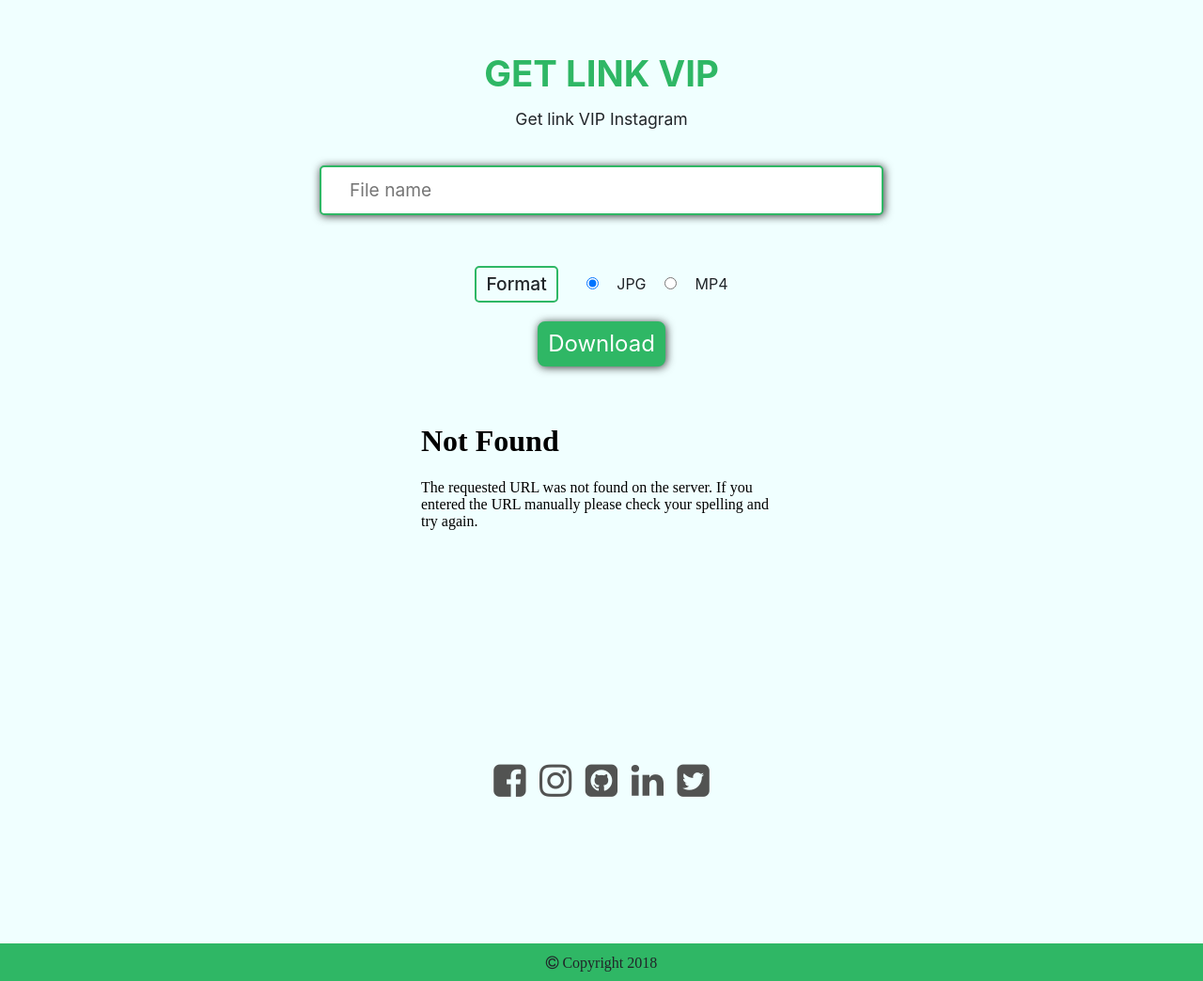
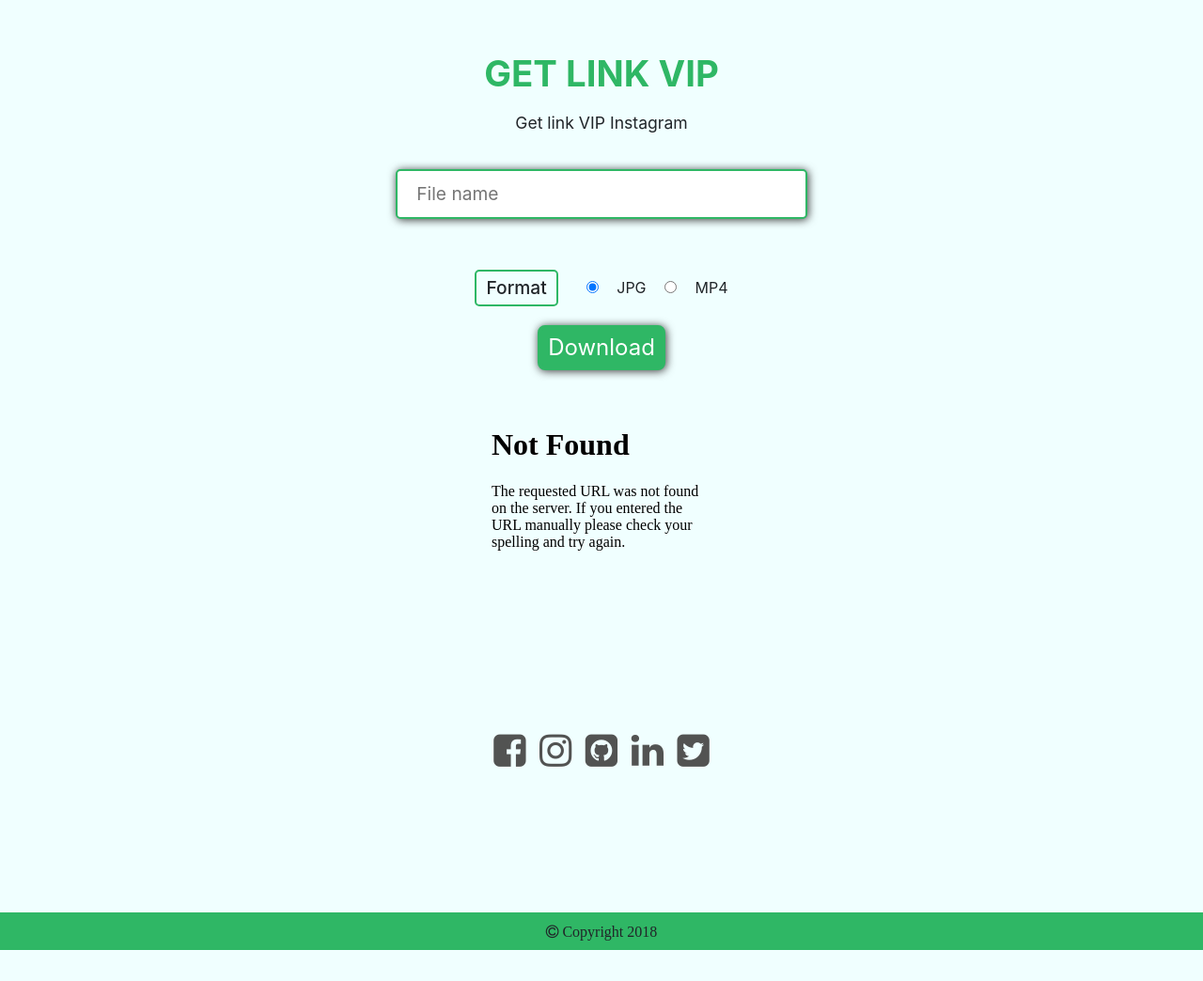
Before and after one commit to HungDzzz/GETLINK-INSTAGRAM, a Flask app: page /download in a window 1280 px wide. Shown: the whole page at 94% size. After the commit the page ends 1011 px from the top, so only its background shows below. Run offline with Flask 2, Linux system fonts and the light colour scheme; some libraries are stand-ins or nearby versions.

Commit message:
no commit

```diff
--- a/static/style.css
+++ b/static/style.css
@@ -11,10 +11,15 @@
 }
 .namewebsite{
     text-align: center;
+    margin-top: 50px;
+    margin-bottom: 10px;
+}
+.namewebsite a b{
     font-size: 2.4rem;
-    margin-top: 50px;
     color: #2fb765;
-    margin-bottom: -10px;
+}
+.namewebsite a:hover{
+    text-decoration: none;
 }
 .title{
     text-align: center;
@@ -27,8 +32,8 @@
 }
 .input input{
     font-size: 1.2rem;
-    width: 600px;
-    padding: 10px 10px 10px 30px;
+    width: 35%;
+    padding: 10px 10px 10px 20px;
     border: #2fb765 solid 2px;
     border-radius: 5px;
     margin: 10px 5px 10px 5px;
@@ -68,12 +73,33 @@
     color: #525352;
     margin-left: 5px;
     margin-right: 5px;
+    display:inline-block;
+    border:0;
+    position: relative;
+    -webkit-transition: all 200ms ease-in;
+    -webkit-transform: scale(1);
+    -ms-transition: all 200ms ease-in;
+    -ms-transform: scale(1);
+    -moz-transition: all 200ms ease-in;
+    -moz-transform: scale(1);
+    transition: all 200ms ease-in;
+    transform: scale(1);
+
 }
 .icon a:hover{
     color: #20884a;
+    z-index: 2;
+    -webkit-transition: all 200ms ease-in;
+    -webkit-transform: scale(1.5);
+    -ms-transition: all 200ms ease-in;
+    -ms-transform: scale(1.5);
+    -moz-transition: all 200ms ease-in;
+    -moz-transform: scale(1.5);
+    transition: all 200ms ease-in;
+    transform: scale(1.5);
 }
 .footer{
-    margin-top: 53px;
+    margin-top: 52px;
     display: flex;
     align-items: center;
     height: 40px;
@@ -83,6 +109,7 @@
 .review{
     text-align: center;
     margin-top: 40px;
+    height: 250px;
 }
 .format{
     text-align: center;
--- a/templates/download.html
+++ b/templates/download.html
@@ -16,7 +16,9 @@
             <div class="row">
                 <section>
                     <div class="col-md-12 namewebsite">
-                        <p><b>GET LINK VIP</b></p>
+                        <a href="index.html">
+                            <b>GET LINK VIP</b>
+                        </a>
                     </div>
                     <div class="col-md-12 title">
                         <p>Get link VIP Instagram</p>
@@ -42,7 +44,7 @@
                         </script>
                     </div>
                     <div class="col-md-12 review animated fadeInUp">
-                        <iframe src="{{url}}embed" width="400" height="280" frameborder="0" scrolling="no"
+                        <iframe src="{{url}}embed" width="20%" height="95%" frameborder="0" scrolling="no"
                             allowtransparency="true"></iframe>
                     </div>
                     <div class="col-md-12 icon">
--- a/templates/index.html
+++ b/templates/index.html
@@ -16,7 +16,9 @@
             <div class="row">
                 <section>
                     <div class="col-md-12 namewebsite">
-                        <p><b>GET LINK VIP</b></p>
+                        <a href="index.html">
+                            <b>GET LINK VIP</b>
+                        </a>
                     </div>
                     <div class="col-md-12 title">
                         <p>Get link VIP Instagram</p>
```
